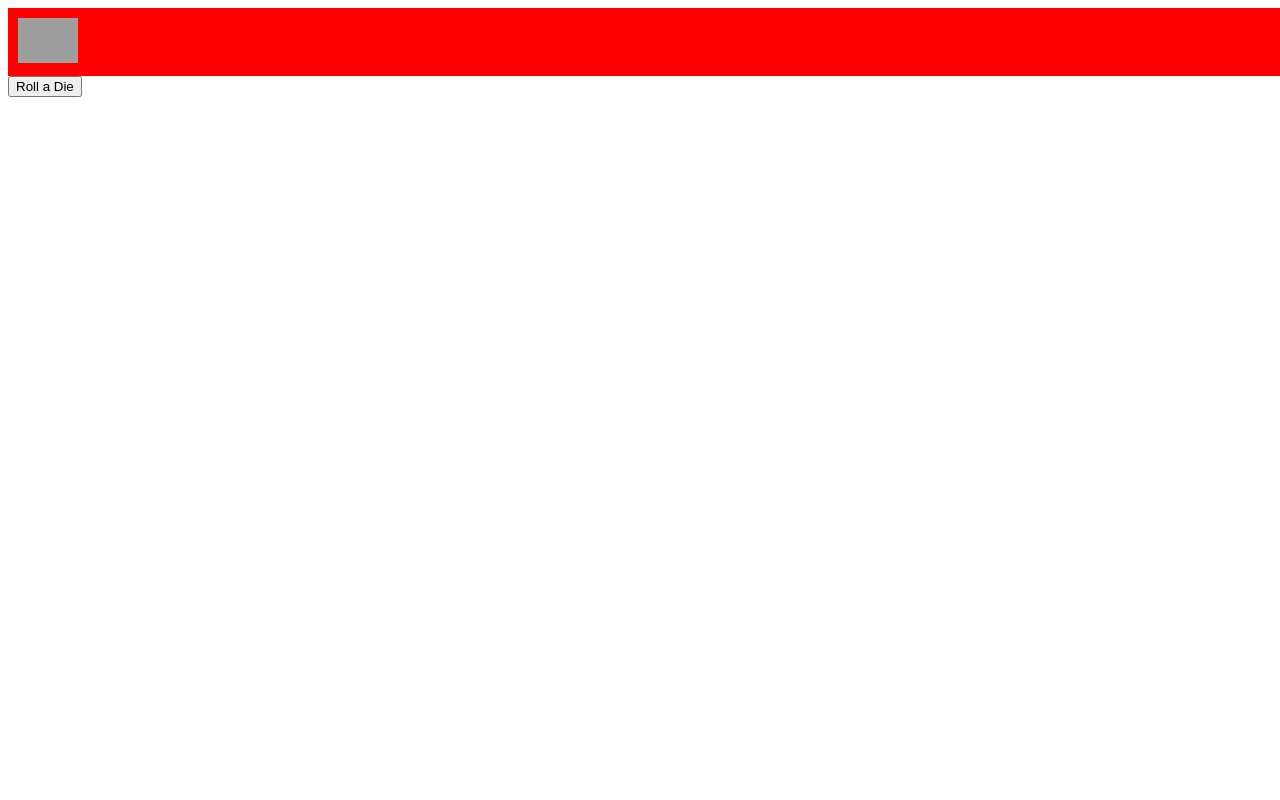
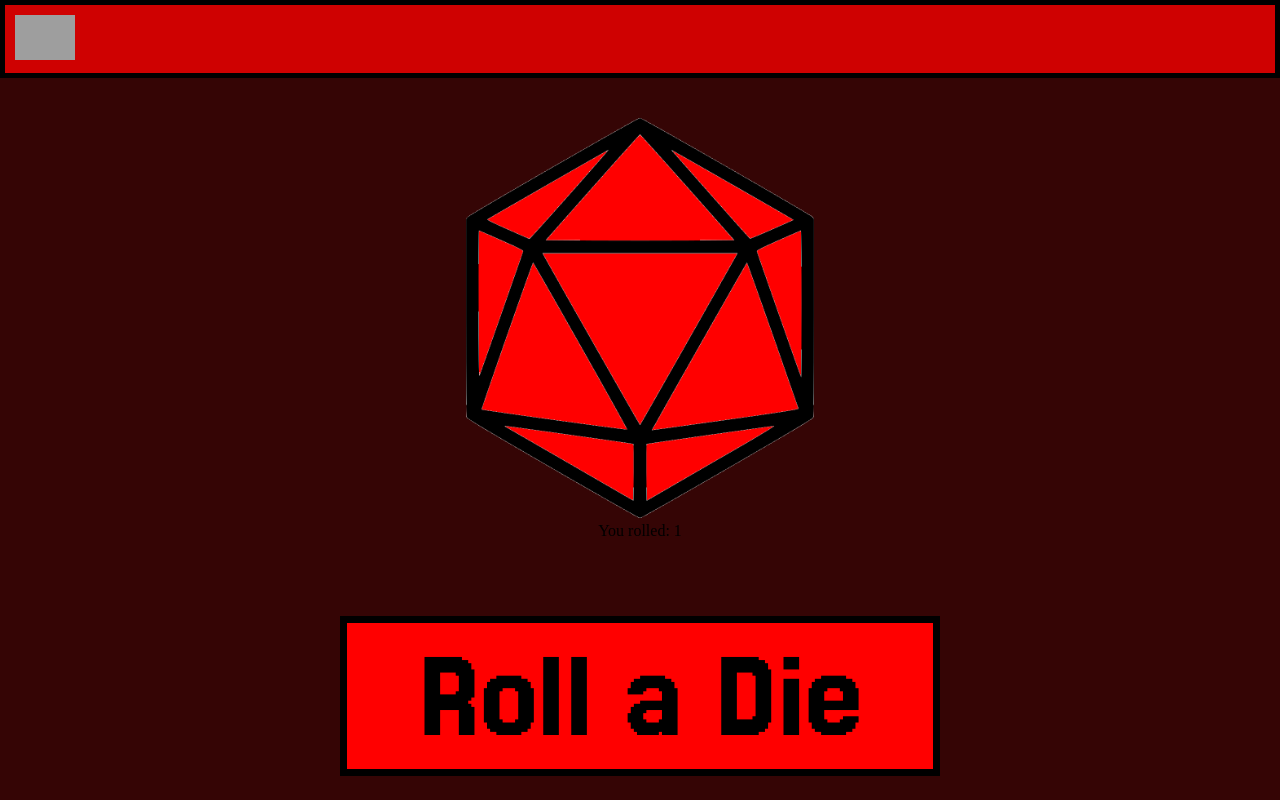
Before and after one commit to weisillygoof/RollaDie3, a website: page index.html in a window 1280 px wide. Drawn offline with Linux system fonts and the light colour scheme; grey boxes are pictures that could not be loaded.

Commit message:
Tried to make the die work with gpt. Did not work

```diff
--- a/index.html
+++ b/index.html
@@ -8,17 +8,27 @@
     <script type="module" src="script.js"></script>
   </head>
   <header>
-  <ul>
-   <nav class="navbar">
-    <li><a href=index.html><img class="navimg" src="https://cdn-icons-png.flaticon.com/512/6545/6545894.png"></a></li>
+    <ul>
+      <nav class="rectangle1">
+        <li><a href=index.html><img class="navimg" src="https://cdn-icons-png.flaticon.com/512/6545/6545894.png"></a></li>
 
-   </nav>
-  </ul>
+      </nav>
+    </ul>
   </header>
   <body>
+    <main>
 
-    <main>
-    <button class="RollDice" onclick="rolldie()">Roll a Die</button>
+    <div class="container">
+        <button class="button1" onclick="rolldie()"><span class="buttontext">Roll a Die</span></button>
+
+        <div class="diceContainer">
+          <img class="Diceimg" src="images/Diceimg.png" alt="Dice Face"/>
+          <div class="diceResult">You rolled: 1</div>
+        </div>
+
+    </div>
+
     </main>
   </body>
+
 </html>
--- a/script.js
+++ b/script.js
@@ -1,3 +1,17 @@
+// Function to roll a D20 die (generate a random number between 1 and 20)
 function rolldie() {
-    return Math.floor(Math.random() * 20 + 1)
-}
+    const result = rolladie(); // Get a random number between 1 and 20
+    displayResult(result); // Display the result (only the text)
+  }
+
+  // Helper function to generate a random number between 1 and 20
+  function rolladie() {
+    return Math.floor(Math.random() * 20) + 1; // Returns a number between 1 and 20
+  }
+
+  // Function to update the result text
+  function displayResult(result) {
+    // Update the text to show the rolled number
+    const diceResult = document.querySelector(".diceResult");
+    diceResult.textContent = `You rolled: ${result}`; // Update the text dynamically
+  }
--- a/styles.css
+++ b/styles.css
@@ -1,3 +1,15 @@
+* {
+  margin: 0;
+  padding: 0;
+  box-sizing: border-box;
+}
+
+body {
+  background-color: #350505;
+
+}
+
+
 nav {
   display: flex;
   float: left;
@@ -5,6 +17,7 @@ nav {
   padding: 0.6rem;
   align-items:center;
   background-color: rgba(255, 0, 0);
+  border: 5px solid black;
 }
 
 nav img {
@@ -18,3 +31,69 @@ ul {
   margin: 0;
   padding: 0;
 }
+
+.RollDice {
+  align-content: center;
+
+}
+
+.rectangle1 {
+background-color:#cf0101;
+height:30%;
+width:100%;
+}
+
+.container {
+  text-align: center;
+}
+
+@font-face {
+  font-family: 'Jersey25';
+  src: url(fonts/Jersey25-Regular.ttf) format('truetype');
+  font-weight: auto;
+}
+
+button {
+  background-color:#ff0000;
+  height:20vh;
+  width:80vw;
+  max-width: 600px;
+  color:#000000;
+  text-align:center;
+  line-height: auto;
+  border: 7px solid black;
+  position: absolute;
+  bottom: 3%;
+  left: 50%;
+  transform: translateX(-50%);
+  }
+
+
+.buttontext {
+  font-size: 10vw;
+  max-width: 500px;
+  font-family: 'Jersey25';
+  position: relative;
+
+}
+
+.diceContainer {
+  position: relative;
+  display: inline-block;
+  width: 50vw;
+  height: 20vh;
+  margin-top: 20px;
+}
+
+#diceResult {
+  font-size: 20vw;
+  font-family: 'Jersey25';
+  color: #000000;
+}
+
+.Diceimg {
+  width: 50vw;
+  height: 50vh;
+  margin-top: 20px;
+  object-fit: contain;
+}
```
Also changed, not shown: page2.html (deleted, +0 -19 lines), fonts/Jersey25-Regular.ttf (added), images/Diceimg.png (added).
